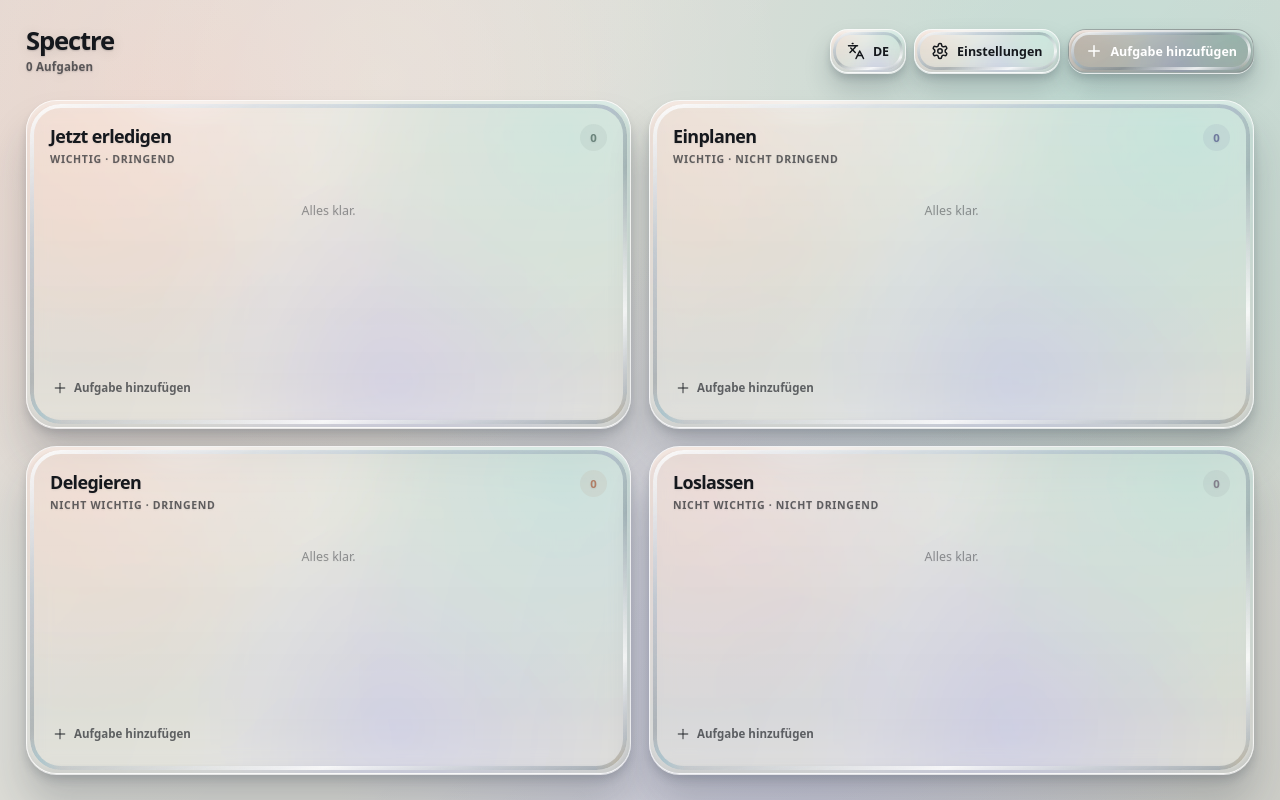
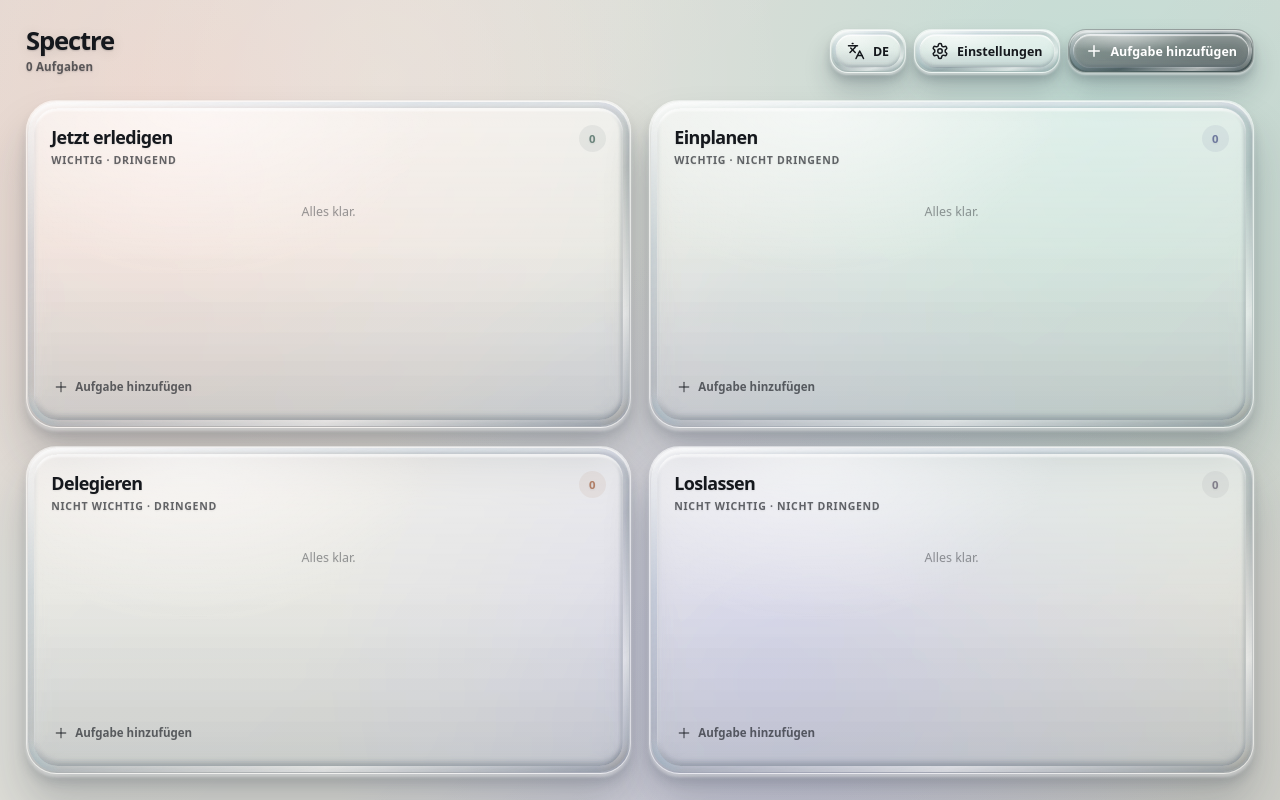
Before and after one commit to kevinmueller342/spectre, a React (Vite) app: page / in a window 1280 px wide. Built offline with nearby package versions, Linux system fonts and the light colour scheme.

Commit message:
Rebuild glass surfaces without background duplication

```diff
--- a/src/styles.css
+++ b/src/styles.css
@@ -33,25 +33,25 @@
 .app::before { content: ''; position: fixed; z-index: -1; inset: 0; background: rgba(255,255,255,.06); pointer-events: none; }
 [data-theme='dark'] .app::before { background: rgba(4,7,9,.28); }
 
-.app-header { max-width: 1480px; margin: 0 auto 20px; min-height: 58px; display: flex; align-items: center; justify-content: space-between; gap: 20px; }
+.app-header { width: 100%; max-width: 1480px; margin: 0 auto 20px; min-height: 58px; display: flex; align-items: center; justify-content: space-between; gap: 20px; }
 .brand { min-width: 100px; text-shadow: 0 1px 2px color-mix(in srgb, var(--page-ink) 18%, transparent), 0 2px 14px rgba(0,0,0,.12); }
 .brand h1 { margin: 0; font-size: clamp(1.25rem, 2vw, 1.65rem); line-height: 1.05; font-weight: 670; letter-spacing: -.045em; }
 .brand p { margin: 5px 0 0; font-size: .72rem; font-weight: 620; color: var(--muted); letter-spacing: .015em; }
-.header-actions { display: flex; gap: 8px; }
-.header-button, .mobile-fab { position: relative; isolation: isolate; overflow: hidden; color: var(--surface-ink); border: 1px solid rgba(255,255,255,calc(.5 + var(--glass-refraction) * .3)); background: linear-gradient(180deg, rgba(255,255,255,calc(.1 + var(--glass-refraction) * .13)) 0%, rgba(255,255,255,.025) 43%, rgba(86,105,125,.075) 82%, rgba(255,255,255,.1) 100%), rgba(var(--glass-rgb),var(--glass-control-alpha)); backdrop-filter: blur(calc(var(--glass-blur) * .42)) saturate(var(--glass-saturation)) brightness(1.035); -webkit-backdrop-filter: blur(calc(var(--glass-blur) * .42)) saturate(var(--glass-saturation)) brightness(1.035); box-shadow: 0 1px 0 rgba(255,255,255,.76), 0 5px 7px rgba(31,42,54,.16), 0 16px 27px rgba(31,42,54,calc(.16 + var(--glass-refraction) * .06)), inset 0 3px 2px rgba(255,255,255,.84), inset 0 -4px 4px rgba(61,78,96,.23), inset 3px 0 3px rgba(255,255,255,.34), inset -2px 0 3px rgba(57,72,88,.12); }
-.header-button::before, .mobile-fab::before { content: ''; position: absolute; z-index: 0; inset: -3%; border-radius: inherit; background: radial-gradient(ellipse at 31% -4%, rgba(255,255,255,.72), rgba(255,255,255,.22) 16%, transparent 39%), linear-gradient(108deg, transparent 27%, rgba(255,255,255,.13) 45%, transparent 61%), var(--app-background); background-position: center; background-size: auto, auto, cover; background-attachment: scroll, scroll, fixed; filter: blur(calc(var(--glass-blur) * .13)) saturate(var(--glass-saturation)) brightness(1.025); transform: scale(1.055) translateY(-1px); opacity: calc(.24 + var(--glass-transparency) * .58); pointer-events: none; }
-.header-button::after, .mobile-fab::after { content: ''; position: absolute; z-index: 2; inset: 2px; padding: 3px; border-radius: inherit; background: radial-gradient(circle at 2% 96%, rgba(103,198,226,.34), transparent 5%), radial-gradient(circle at 98% 97%, rgba(246,196,114,.32), transparent 5%), radial-gradient(circle at 95% 2%, rgba(176,159,226,.2), transparent 4%), linear-gradient(160deg, rgba(255,255,255,.98), rgba(174,191,207,.68) 27%, rgba(61,78,96,.32) 53%, rgba(255,255,255,.94) 79%, rgba(83,101,119,.44)); -webkit-mask: linear-gradient(#000 0 0) content-box, linear-gradient(#000 0 0); -webkit-mask-composite: xor; mask-composite: exclude; opacity: calc(.48 + var(--glass-refraction) * .46); pointer-events: none; }
+.header-actions { display: flex; flex: 0 0 auto; gap: 8px; }
+.header-button, .mobile-fab { position: relative; isolation: isolate; overflow: hidden; color: var(--surface-ink); border: 1px solid rgba(255,255,255,calc(.34 + var(--glass-refraction) * .28)); background: linear-gradient(180deg, rgba(255,255,255,calc(.08 + var(--glass-refraction) * .08)), rgba(255,255,255,.012) 49%, rgba(53,70,87,.065)), rgba(var(--glass-rgb),calc(.025 + var(--glass-opacity) * .08)); backdrop-filter: blur(calc(var(--glass-blur) * .32)) saturate(var(--glass-saturation)) brightness(1.025); -webkit-backdrop-filter: blur(calc(var(--glass-blur) * .32)) saturate(var(--glass-saturation)) brightness(1.025); box-shadow: 0 2px 2px rgba(255,255,255,.48), 0 6px 8px rgba(25,37,49,.17), 0 17px 27px rgba(25,37,49,calc(.17 + var(--glass-refraction) * .06)), inset 0 3px 2px rgba(255,255,255,.78), inset 0 -4px 4px rgba(52,69,87,.22); }
+.header-button::before, .mobile-fab::before { content: ''; position: absolute; z-index: 0; inset: 4px; border-radius: inherit; background: radial-gradient(ellipse at 28% -8%, rgba(255,255,255,calc(.32 + var(--glass-refraction) * .36)), transparent 42%), linear-gradient(180deg, rgba(255,255,255,calc(.07 + var(--glass-refraction) * .09)), rgba(255,255,255,.018) 48%, rgba(48,65,83,.095)), rgba(var(--glass-rgb),var(--glass-control-alpha)); backdrop-filter: blur(calc(var(--glass-blur) * .38)) saturate(var(--glass-saturation)) brightness(1.025); -webkit-backdrop-filter: blur(calc(var(--glass-blur) * .38)) saturate(var(--glass-saturation)) brightness(1.025); box-shadow: inset 0 2px 1px rgba(255,255,255,.68), inset 0 -3px 3px rgba(50,67,84,.18), inset 2px 0 2px rgba(255,255,255,.2); pointer-events: none; }
+.header-button::after, .mobile-fab::after { content: ''; position: absolute; z-index: 2; inset: 1px; padding: 4px; border-radius: inherit; background: radial-gradient(circle at 2% 96%, rgba(103,198,226,.18), transparent 5%), radial-gradient(circle at 98% 97%, rgba(246,196,114,.17), transparent 5%), linear-gradient(160deg, rgba(255,255,255,.9), rgba(174,191,207,.5) 27%, rgba(58,75,94,.24) 53%, rgba(255,255,255,.76) 79%, rgba(80,98,116,.34)); -webkit-mask: linear-gradient(#000 0 0) content-box, linear-gradient(#000 0 0); -webkit-mask-composite: xor; mask-composite: exclude; opacity: calc(.34 + var(--glass-refraction) * .44); pointer-events: none; }
 .header-button > *, .mobile-fab > * { position: relative; z-index: 1; }
 .header-button { min-height: 44px; padding: 0 16px; border-radius: 18px; display: inline-flex; align-items: center; gap: 8px; font-size: .78rem; font-weight: 650; transition: transform .22s cubic-bezier(.2,.8,.2,1), background .22s ease, box-shadow .22s ease; }
 .header-button:hover { transform: translateY(-2px); box-shadow: 0 2px 2px rgba(255,255,255,.7), 0 8px 11px rgba(29,41,55,.19), 0 20px 30px rgba(29,41,55,.21), inset 0 3px 2px rgba(255,255,255,.9), inset 0 -4px 4px rgba(61,78,96,.22); }
 .primary-header { color: white; background: linear-gradient(155deg, rgba(75,94,91,.72), rgba(30,42,42,.76)); border-color: rgba(255,255,255,.38); }
 [data-theme='dark'] .primary-header { background: rgba(240, 241, 237, .88); color: #181a19; }
 
-.matrix { max-width: 1480px; height: calc(100dvh - 126px); min-height: 610px; margin: auto; display: grid; grid-template-columns: 1fr 1fr; grid-template-rows: 1fr 1fr; gap: 18px; }
-.quadrant-slot { min-height: 0; overflow: visible; }
-.quadrant { --accent: 107, 132, 124; position: relative; isolation: isolate; height: 100%; min-height: 0; padding: clamp(16px, 1.8vw, 24px); color: var(--page-ink); text-shadow: 0 1px 2px rgba(0,0,0,.08); border: 1px solid rgba(255,255,255,calc(.48 + var(--glass-refraction) * .3)); border-radius: clamp(24px, 2.4vw, 34px); overflow: hidden; display: flex; flex-direction: column; background: linear-gradient(180deg, rgba(255,255,255,calc(.08 + var(--glass-refraction) * .1)) 0%, rgba(255,255,255,.014) 38%, rgba(76,96,117,.065) 82%, rgba(255,255,255,.09) 100%), rgba(var(--glass-rgb),var(--glass-body-alpha)); backdrop-filter: blur(calc(var(--glass-blur) * .48)) saturate(var(--glass-saturation)) brightness(1.025); -webkit-backdrop-filter: blur(calc(var(--glass-blur) * .48)) saturate(var(--glass-saturation)) brightness(1.025); box-shadow: 0 1px 0 rgba(255,255,255,.72), 0 6px 9px rgba(27,39,52,.17), 0 var(--glass-shadow-size) calc(var(--glass-shadow-size) * 1.3) rgba(27,39,52,calc(.15 + var(--glass-refraction) * .07)), 0 18px 28px rgba(255,255,255,calc(var(--glass-refraction) * .035)), inset 0 4px 2px rgba(255,255,255,.82), inset 0 -6px 5px rgba(55,73,93,.23), inset 4px 0 4px rgba(255,255,255,.3), inset -3px 0 4px rgba(50,66,82,.12); transform: translateZ(0); transition: transform .24s cubic-bezier(.2,.8,.2,1), border-color .2s ease, background .24s ease, box-shadow .24s ease; }
-.quadrant::before { content: ''; position: absolute; z-index: 0; inset: -2%; border-radius: inherit; background: radial-gradient(ellipse at 28% -5%, rgba(255,255,255,.68), rgba(255,255,255,.2) 12%, transparent 36%), linear-gradient(109deg, transparent 29%, rgba(255,255,255,.11) 45%, transparent 59%), var(--app-background); background-position: center; background-size: auto, auto, cover; background-attachment: scroll, scroll, fixed; filter: blur(calc(var(--glass-blur) * .16)) saturate(var(--glass-saturation)) brightness(1.02); transform: scale(1.035) translateY(-2px); opacity: calc(.22 + var(--glass-transparency) * .6); pointer-events: none; }
-.quadrant::after { content: ''; position: absolute; z-index: 2; inset: 3px; padding: 4px; border-radius: inherit; background: radial-gradient(circle at 1% 98%, rgba(103,198,226,.3), transparent 4%), radial-gradient(circle at 99% 98%, rgba(246,196,114,.28), transparent 4%), radial-gradient(circle at 97% 1%, rgba(176,159,226,.17), transparent 3%), linear-gradient(160deg, rgba(255,255,255,.98), rgba(174,191,207,.68) 27%, rgba(60,78,97,.32) 52%, rgba(255,255,255,.94) 79%, rgba(82,101,120,.46)); -webkit-mask: linear-gradient(#000 0 0) content-box, linear-gradient(#000 0 0); -webkit-mask-composite: xor; mask-composite: exclude; opacity: calc(.46 + var(--glass-refraction) * .48); pointer-events: none; }
+.matrix { width: 100%; max-width: 1480px; min-width: 0; height: calc(100dvh - 126px); min-height: 610px; margin: auto; display: grid; grid-template-columns: minmax(0, 1fr) minmax(0, 1fr); grid-template-rows: 1fr 1fr; gap: 18px; }
+.quadrant-slot { min-width: 0; min-height: 0; overflow: visible; }
+.quadrant { --accent: 107, 132, 124; position: relative; isolation: isolate; height: 100%; min-width: 0; min-height: 0; padding: clamp(18px, 1.9vw, 26px); color: var(--page-ink); text-shadow: 0 1px 2px rgba(0,0,0,.08); border: 1px solid rgba(255,255,255,calc(.28 + var(--glass-refraction) * .25)); border-radius: clamp(24px, 2.4vw, 34px); overflow: hidden; display: flex; flex-direction: column; background: linear-gradient(180deg, rgba(255,255,255,calc(.07 + var(--glass-refraction) * .07)), rgba(255,255,255,.008) 46%, rgba(53,70,88,.055)), rgba(var(--glass-rgb),calc(.018 + var(--glass-opacity) * .06)); backdrop-filter: blur(calc(var(--glass-blur) * .32)) saturate(var(--glass-saturation)) brightness(1.018); -webkit-backdrop-filter: blur(calc(var(--glass-blur) * .32)) saturate(var(--glass-saturation)) brightness(1.018); box-shadow: 0 3px 3px rgba(255,255,255,.42), 0 8px 12px rgba(24,36,48,.16), 0 var(--glass-shadow-size) calc(var(--glass-shadow-size) * 1.45) rgba(24,36,48,calc(.15 + var(--glass-refraction) * .07)), inset 0 5px 3px rgba(255,255,255,.72), inset 0 -7px 6px rgba(48,66,84,.22), inset 5px 0 5px rgba(255,255,255,.19), inset -4px 0 5px rgba(45,61,78,.11); transform: translateZ(0); transition: transform .24s cubic-bezier(.2,.8,.2,1), border-color .2s ease, background .24s ease, box-shadow .24s ease; }
+.quadrant::before { content: ''; position: absolute; z-index: 0; inset: 7px; border-radius: max(17px, calc(clamp(24px, 2.4vw, 34px) - 7px)); background: radial-gradient(ellipse at 27% -6%, rgba(255,255,255,calc(.3 + var(--glass-refraction) * .34)), transparent 40%), linear-gradient(180deg, rgba(255,255,255,calc(.055 + var(--glass-refraction) * .075)), rgba(255,255,255,.012) 45%, rgba(49,66,84,.09)), rgba(var(--glass-rgb),var(--glass-body-alpha)); backdrop-filter: blur(calc(var(--glass-blur) * .46)) saturate(var(--glass-saturation)) brightness(1.02); -webkit-backdrop-filter: blur(calc(var(--glass-blur) * .46)) saturate(var(--glass-saturation)) brightness(1.02); box-shadow: inset 0 3px 2px rgba(255,255,255,.62), inset 0 -5px 5px rgba(48,65,82,.2), inset 3px 0 3px rgba(255,255,255,.16), inset -3px 0 3px rgba(44,59,75,.1); pointer-events: none; }
+.quadrant::after { content: ''; position: absolute; z-index: 2; inset: 1px; padding: 6px; border-radius: inherit; background: radial-gradient(circle at 1% 98%, rgba(103,198,226,.18), transparent 4%), radial-gradient(circle at 99% 98%, rgba(246,196,114,.16), transparent 4%), radial-gradient(circle at 97% 1%, rgba(176,159,226,.1), transparent 3%), linear-gradient(160deg, rgba(255,255,255,.9), rgba(174,191,207,.5) 27%, rgba(58,75,94,.23) 52%, rgba(255,255,255,.75) 79%, rgba(80,98,116,.34)); -webkit-mask: linear-gradient(#000 0 0) content-box, linear-gradient(#000 0 0); -webkit-mask-composite: xor; mask-composite: exclude; opacity: calc(.34 + var(--glass-refraction) * .44); pointer-events: none; }
 .quadrant > * { position: relative; z-index: 1; }
 .quadrant-schedule { --accent: 111, 121, 158; }
 .quadrant-delegate { --accent: 177, 126, 102; }
@@ -64,11 +64,11 @@
 .task-list { flex: 1; min-height: 26px; overflow-y: auto; padding: 2px 3px 10px; margin: 0 -3px; scrollbar-width: thin; scrollbar-color: rgba(var(--accent), .22) transparent; }
 .empty-state { margin: 20px 0; color: var(--muted); text-align: center; font-size: .78rem; opacity: .65; }
 
-.task-card { position: relative; isolation: isolate; min-height: 47px; margin-bottom: 9px; padding: 7px 7px 7px 9px; overflow: hidden; display: flex; align-items: center; gap: 7px; color: var(--surface-ink); text-shadow: none; border: 1px solid rgba(255,255,255,calc(.5 + var(--glass-refraction) * .28)); border-radius: 17px; background: linear-gradient(180deg, rgba(255,255,255,calc(.1 + var(--glass-refraction) * .12)) 0%, rgba(255,255,255,.02) 46%, rgba(74,93,113,.07) 84%, rgba(255,255,255,.08)), rgba(var(--glass-rgb),var(--glass-control-alpha)); box-shadow: 0 1px 0 rgba(255,255,255,.75), 0 4px 6px rgba(27,39,53,.16), 0 12px 20px rgba(27,39,53,calc(.15 + var(--glass-refraction) * .06)), inset 0 3px 2px rgba(255,255,255,.82), inset 0 -4px 4px rgba(57,75,94,.22), inset 3px 0 3px rgba(255,255,255,.3), inset -2px 0 3px rgba(51,67,83,.11); backdrop-filter: blur(calc(var(--glass-blur) * .4)) saturate(var(--glass-saturation)) brightness(1.03); -webkit-backdrop-filter: blur(calc(var(--glass-blur) * .4)) saturate(var(--glass-saturation)) brightness(1.03); touch-action: manipulation; transition: box-shadow .2s ease, opacity .18s ease, transform .2s cubic-bezier(.2,.8,.2,1); }
-.task-card::before { content: ''; position: absolute; z-index: 0; inset: -4%; border-radius: inherit; background: radial-gradient(ellipse at 28% -5%, rgba(255,255,255,.72), rgba(255,255,255,.22) 17%, transparent 42%), linear-gradient(108deg, transparent 28%, rgba(255,255,255,.12) 45%, transparent 61%), var(--app-background); background-position: center; background-size: auto, auto, cover; background-attachment: scroll, scroll, fixed; filter: blur(calc(var(--glass-blur) * .12)) saturate(var(--glass-saturation)) brightness(1.025); transform: scale(1.06) translateY(-1px); opacity: calc(.26 + var(--glass-transparency) * .56); pointer-events: none; }
-.task-card::after { content: ''; position: absolute; z-index: 0; inset: 2px; padding: 3px; border-radius: inherit; background: radial-gradient(circle at 1% 97%, rgba(103,198,226,.3), transparent 5%), radial-gradient(circle at 99% 97%, rgba(246,196,114,.28), transparent 5%), linear-gradient(160deg, rgba(255,255,255,.98), rgba(174,191,207,.66) 27%, rgba(61,78,96,.31) 53%, rgba(255,255,255,.93) 79%, rgba(82,100,118,.43)); -webkit-mask: linear-gradient(#000 0 0) content-box, linear-gradient(#000 0 0); -webkit-mask-composite: xor; mask-composite: exclude; opacity: calc(.46 + var(--glass-refraction) * .46); pointer-events: none; }
+.task-card { position: relative; isolation: isolate; min-height: 49px; margin-bottom: 9px; padding: 8px 9px 8px 11px; overflow: hidden; display: flex; align-items: center; gap: 7px; color: var(--surface-ink); text-shadow: none; border: 1px solid rgba(255,255,255,calc(.3 + var(--glass-refraction) * .26)); border-radius: 18px; background: linear-gradient(180deg, rgba(255,255,255,calc(.07 + var(--glass-refraction) * .075)), rgba(255,255,255,.008) 48%, rgba(52,69,86,.06)), rgba(var(--glass-rgb),calc(.025 + var(--glass-opacity) * .075)); box-shadow: 0 2px 2px rgba(255,255,255,.43), 0 5px 7px rgba(25,37,49,.16), 0 14px 22px rgba(25,37,49,calc(.15 + var(--glass-refraction) * .06)), inset 0 3px 2px rgba(255,255,255,.74), inset 0 -4px 4px rgba(50,67,84,.21); backdrop-filter: blur(calc(var(--glass-blur) * .32)) saturate(var(--glass-saturation)) brightness(1.025); -webkit-backdrop-filter: blur(calc(var(--glass-blur) * .32)) saturate(var(--glass-saturation)) brightness(1.025); touch-action: manipulation; transition: box-shadow .2s ease, opacity .18s ease, transform .2s cubic-bezier(.2,.8,.2,1); }
+.task-card::before { content: ''; position: absolute; z-index: 0; inset: 4px; border-radius: 13px; background: radial-gradient(ellipse at 28% -8%, rgba(255,255,255,calc(.32 + var(--glass-refraction) * .36)), transparent 42%), linear-gradient(180deg, rgba(255,255,255,calc(.065 + var(--glass-refraction) * .085)), rgba(255,255,255,.016) 48%, rgba(48,65,82,.095)), rgba(var(--glass-rgb),var(--glass-control-alpha)); backdrop-filter: blur(calc(var(--glass-blur) * .38)) saturate(var(--glass-saturation)) brightness(1.025); -webkit-backdrop-filter: blur(calc(var(--glass-blur) * .38)) saturate(var(--glass-saturation)) brightness(1.025); box-shadow: inset 0 2px 1px rgba(255,255,255,.66), inset 0 -3px 3px rgba(48,65,82,.18), inset 2px 0 2px rgba(255,255,255,.17); pointer-events: none; }
+.task-card::after { content: ''; position: absolute; z-index: 2; inset: 1px; padding: 4px; border-radius: inherit; background: radial-gradient(circle at 1% 97%, rgba(103,198,226,.18), transparent 5%), radial-gradient(circle at 99% 97%, rgba(246,196,114,.16), transparent 5%), linear-gradient(160deg, rgba(255,255,255,.9), rgba(174,191,207,.49) 27%, rgba(58,75,94,.23) 53%, rgba(255,255,255,.74) 79%, rgba(80,98,116,.33)); -webkit-mask: linear-gradient(#000 0 0) content-box, linear-gradient(#000 0 0); -webkit-mask-composite: xor; mask-composite: exclude; opacity: calc(.34 + var(--glass-refraction) * .43); pointer-events: none; }
 .task-card > * { position: relative; z-index: 1; }
-[data-theme='dark'] .task-card { background: linear-gradient(155deg, rgba(255,255,255,calc(.08 + var(--glass-refraction) * .06)), rgba(6,10,15,.035) 52%), rgba(20,26,34,var(--glass-control-alpha)); }
+[data-theme='dark'] .task-card { background: linear-gradient(155deg, rgba(255,255,255,calc(.055 + var(--glass-refraction) * .04)), rgba(6,10,15,.025) 52%), rgba(12,17,23,calc(.035 + var(--glass-opacity) * .08)); }
 .task-card:hover { transform: translateY(-2px); box-shadow: 0 2px 2px rgba(255,255,255,.7), 0 7px 10px rgba(28,37,39,.18), 0 17px 26px rgba(28,37,39,.2), inset 0 3px 2px rgba(255,255,255,.9), inset 0 -4px 4px rgba(57,75,94,.22); }
 .task-card.dragging { opacity: .3; }
 .task-card.overlay { width: min(390px, 80vw); opacity: .96; transform: rotate(1.5deg); box-shadow: 0 18px 45px rgba(20,28,30,.22); }
@@ -84,10 +84,10 @@
 .task-menu button:hover { background: rgba(255,255,255,.25); }
 .task-menu .danger { color: #a13f38; border-top: 1px solid var(--line); margin-top: 5px; padding-top: 9px; }
 .menu-label { padding: 7px 9px 3px; color: var(--muted); font-size: .61rem; text-transform: uppercase; letter-spacing: .08em; font-weight: 700; }
-.glass-popover, .glass-panel { color: var(--surface-ink); text-shadow: none; border: 1px solid rgba(255,255,255,calc(.5 + var(--glass-refraction) * .28)); background: linear-gradient(180deg, rgba(255,255,255,calc(.12 + var(--glass-refraction) * .12)) 0%, rgba(255,255,255,.035) 42%, rgba(70,89,109,.075) 84%, rgba(255,255,255,.1)), rgba(var(--glass-rgb),calc(.2 + var(--glass-opacity) * .42)); backdrop-filter: blur(calc(var(--glass-blur) * .62 + 4px)) saturate(var(--glass-saturation)) brightness(1.035); -webkit-backdrop-filter: blur(calc(var(--glass-blur) * .62 + 4px)) saturate(var(--glass-saturation)) brightness(1.035); box-shadow: 0 1px 0 rgba(255,255,255,.74), 0 7px 10px rgba(27,39,52,.17), 0 var(--glass-shadow-size) calc(var(--glass-shadow-size) * 1.35) rgba(27,39,52,calc(.16 + var(--glass-refraction) * .07)), inset 0 4px 2px rgba(255,255,255,.84), inset 0 -6px 5px rgba(55,73,93,.23), inset 4px 0 4px rgba(255,255,255,.3), inset -3px 0 4px rgba(50,66,82,.12); }
+.glass-popover, .glass-panel { color: var(--surface-ink); text-shadow: none; border: 1px solid rgba(255,255,255,calc(.3 + var(--glass-refraction) * .26)); background: linear-gradient(180deg, rgba(255,255,255,calc(.075 + var(--glass-refraction) * .075)), rgba(255,255,255,.01) 46%, rgba(52,69,87,.065)), rgba(var(--glass-rgb),calc(.03 + var(--glass-opacity) * .08)); backdrop-filter: blur(calc(var(--glass-blur) * .42 + 2px)) saturate(var(--glass-saturation)) brightness(1.025); -webkit-backdrop-filter: blur(calc(var(--glass-blur) * .42 + 2px)) saturate(var(--glass-saturation)) brightness(1.025); box-shadow: 0 3px 3px rgba(255,255,255,.42), 0 8px 12px rgba(24,36,48,.16), 0 var(--glass-shadow-size) calc(var(--glass-shadow-size) * 1.45) rgba(24,36,48,calc(.15 + var(--glass-refraction) * .07)), inset 0 5px 3px rgba(255,255,255,.72), inset 0 -7px 6px rgba(48,66,84,.22); }
 .glass-panel { position: relative; isolation: isolate; }
-.glass-panel::before { content: ''; position: absolute; z-index: 0; inset: -2%; border-radius: inherit; background: radial-gradient(ellipse at 28% -5%, rgba(255,255,255,.7), rgba(255,255,255,.21) 12%, transparent 36%), linear-gradient(109deg, transparent 29%, rgba(255,255,255,.12) 45%, transparent 59%), var(--app-background); background-position: center; background-size: auto, auto, cover; background-attachment: scroll, scroll, fixed; filter: blur(calc(var(--glass-blur) * .18)) saturate(var(--glass-saturation)) brightness(1.025); transform: scale(1.035) translateY(-2px); opacity: calc(.22 + var(--glass-transparency) * .58); pointer-events: none; }
-.glass-panel::after { content: ''; position: absolute; z-index: 2; inset: 3px; padding: 4px; border-radius: inherit; background: radial-gradient(circle at 1% 98%, rgba(103,198,226,.3), transparent 4%), radial-gradient(circle at 99% 98%, rgba(246,196,114,.28), transparent 4%), radial-gradient(circle at 97% 1%, rgba(176,159,226,.17), transparent 3%), linear-gradient(160deg, rgba(255,255,255,.98), rgba(174,191,207,.68) 27%, rgba(60,78,97,.32) 52%, rgba(255,255,255,.94) 79%, rgba(82,101,120,.46)); -webkit-mask: linear-gradient(#000 0 0) content-box, linear-gradient(#000 0 0); -webkit-mask-composite: xor; mask-composite: exclude; opacity: calc(.46 + var(--glass-refraction) * .48); pointer-events: none; }
+.glass-panel::before { content: ''; position: absolute; z-index: 0; inset: 7px; border-radius: inherit; background: radial-gradient(ellipse at 27% -6%, rgba(255,255,255,calc(.3 + var(--glass-refraction) * .34)), transparent 40%), linear-gradient(180deg, rgba(255,255,255,calc(.06 + var(--glass-refraction) * .08)), rgba(255,255,255,.014) 45%, rgba(49,66,84,.095)), rgba(var(--glass-rgb),calc(.17 + var(--glass-opacity) * .38)); backdrop-filter: blur(calc(var(--glass-blur) * .58 + 2px)) saturate(var(--glass-saturation)) brightness(1.025); -webkit-backdrop-filter: blur(calc(var(--glass-blur) * .58 + 2px)) saturate(var(--glass-saturation)) brightness(1.025); box-shadow: inset 0 3px 2px rgba(255,255,255,.64), inset 0 -5px 5px rgba(48,65,82,.2), inset 3px 0 3px rgba(255,255,255,.16); pointer-events: none; }
+.glass-panel::after { content: ''; position: absolute; z-index: 2; inset: 1px; padding: 6px; border-radius: inherit; background: radial-gradient(circle at 1% 98%, rgba(103,198,226,.18), transparent 4%), radial-gradient(circle at 99% 98%, rgba(246,196,114,.16), transparent 4%), radial-gradient(circle at 97% 1%, rgba(176,159,226,.1), transparent 3%), linear-gradient(160deg, rgba(255,255,255,.9), rgba(174,191,207,.5) 27%, rgba(58,75,94,.23) 52%, rgba(255,255,255,.75) 79%, rgba(80,98,116,.34)); -webkit-mask: linear-gradient(#000 0 0) content-box, linear-gradient(#000 0 0); -webkit-mask-composite: xor; mask-composite: exclude; opacity: calc(.34 + var(--glass-refraction) * .44); pointer-events: none; }
 .glass-panel > * { position: relative; z-index: 1; }
 .dot { width: 7px; height: 7px; flex: 0 0 auto; border-radius: 50%; background: #6d867d; }
 .dot.schedule { background: #6d789c; }.dot.delegate { background: #b17e66; }.dot.eliminate { background: #827f8b; }
```
